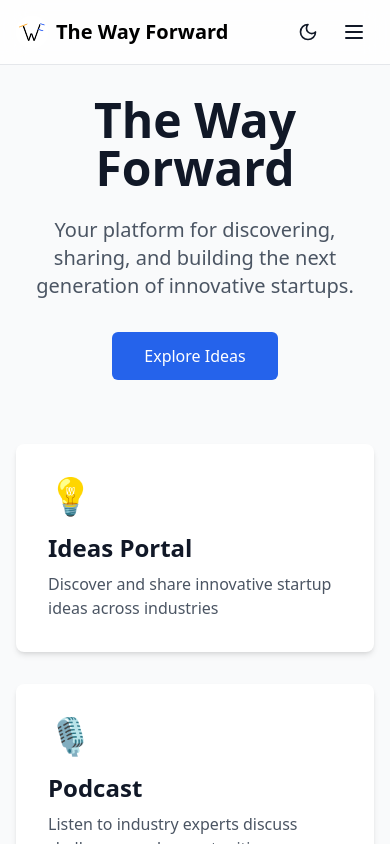
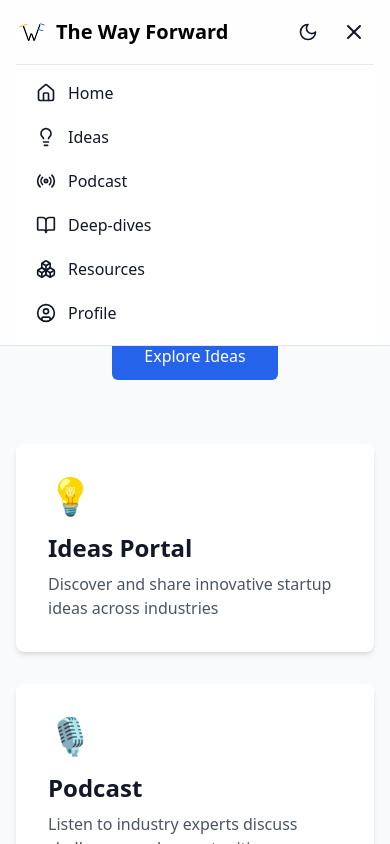
Before and after one commit to alessandroredrouge/the-way-forward, a React (Vite) app in the folder frontend/: page / in a window 390 px wide. Both pictures are taken after a click on the button 354 px from the left and 32 px from the top of the page. Shown: the top 844 px of the page. Built offline with nearby package versions, Linux system fonts and the light colour scheme.

Commit message:
Add mobile menu to Navigation component
- Implemented mobile menu toggle functionality
- Added responsive mobile navigation with icons
- Used Lucide icons for menu and close buttons
- Integrated mobile menu with existing navigation items
- Ensured dark mode compatibility for mobile menu

```diff
--- a/frontend/src/components/shared/Navigation.tsx
+++ b/frontend/src/components/shared/Navigation.tsx
@@ -1,4 +1,4 @@
-import React from "react";
+import React, { useState } from "react";
 import { Link } from "react-router-dom";
 import {
   Home,
@@ -9,11 +9,14 @@ import {
   UserCircle,
   Moon,
   Sun,
+  Menu,
+  X,
 } from "lucide-react";
 import { useDarkMode } from "@/contexts/DarkModeContext";
 
 const Navigation = () => {
   const { darkMode, setDarkMode } = useDarkMode();
+  const [isMobileMenuOpen, setIsMobileMenuOpen] = useState(false);
 
   const navItems = [
     { name: "Home", icon: Home, href: "/" },
@@ -78,23 +81,38 @@ const Navigation = () => {
               )}
             </button>
             {/* Mobile menu button */}
-            <button className="p-2 rounded-md text-gray-900 dark:text-gray-100 hover:bg-gray-100 dark:hover:bg-gray-800">
-              <svg
-                className="h-6 w-6"
-                fill="none"
-                viewBox="0 0 24 24"
-                stroke="currentColor"
-              >
-                <path
-                  strokeLinecap="round"
-                  strokeLinejoin="round"
-                  strokeWidth={2}
-                  d="M4 6h16M4 12h16M4 18h16"
-                />
-              </svg>
+            <button
+              onClick={() => setIsMobileMenuOpen(!isMobileMenuOpen)}
+              className="p-2 rounded-md text-gray-900 dark:text-gray-100 hover:bg-gray-100 dark:hover:bg-gray-800"
+              aria-label="Toggle mobile menu"
+            >
+              {isMobileMenuOpen ? (
+                <X className="h-6 w-6" />
+              ) : (
+                <Menu className="h-6 w-6" />
+              )}
             </button>
           </div>
         </div>
+
+        {/* Mobile menu */}
+        {isMobileMenuOpen && (
+          <div className="sm:hidden">
+            <div className="px-2 pt-2 pb-3 space-y-1 bg-white dark:bg-gray-900 border-t border-gray-200 dark:border-gray-700">
+              {navItems.map((item) => (
+                <Link
+                  key={item.name}
+                  to={item.href}
+                  className="flex items-center px-3 py-2 rounded-md text-base font-medium text-gray-900 dark:text-gray-100 hover:bg-gray-100 dark:hover:bg-gray-800"
+                  onClick={() => setIsMobileMenuOpen(false)}
+                >
+                  <item.icon className="w-5 h-5 mr-3" />
+                  {item.name}
+                </Link>
+              ))}
+            </div>
+          </div>
+        )}
       </div>
     </nav>
   );
```
